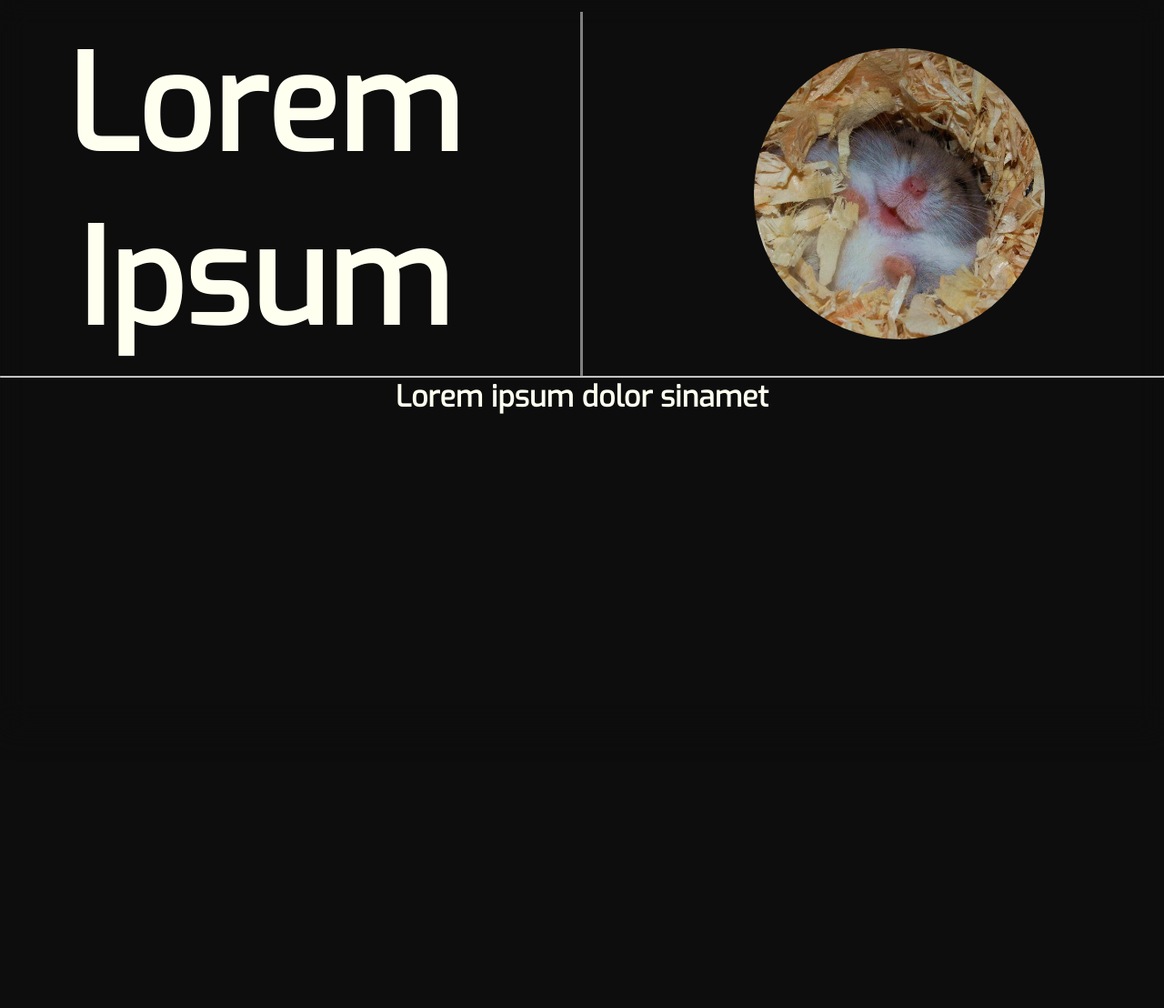
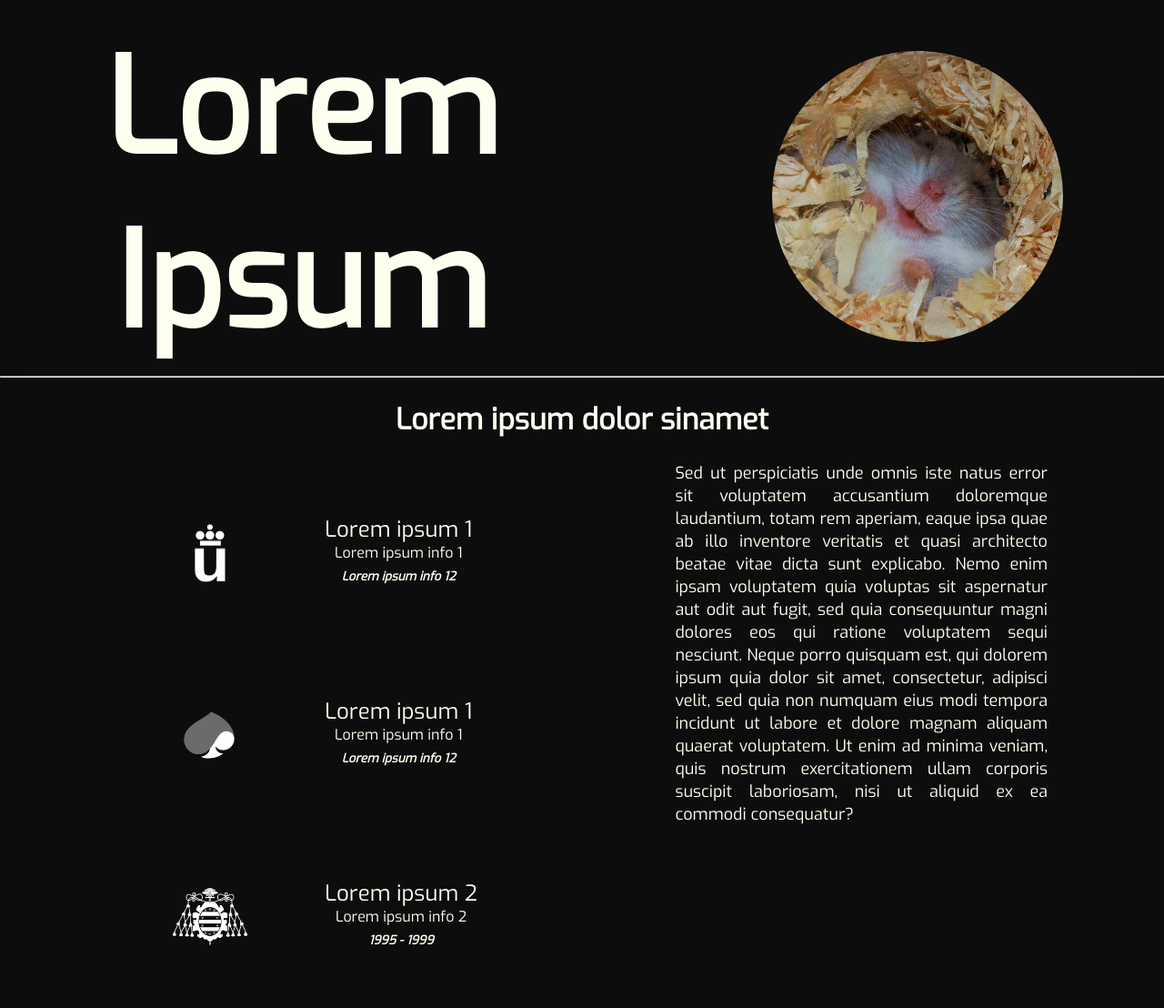
Before and after one commit to LuisBoto/luisboto, a plain HTML site: page docs/index.html in a window 1280 px wide. Shown: the whole page at 91% size. Before the commit the page ends 813 px from the top, so only its background shows below. Drawn offline with Linux system fonts and the light colour scheme.

Commit message:
Added logo layout

```diff
--- a/docs/css/pageStyle.css
+++ b/docs/css/pageStyle.css
@@ -12,27 +12,27 @@ h1, h2, h3 {
   font-weight: 700;
   font-size: xx-large;
   text-align: center;
+  margin: 2% 2%;
 }
 
 p {
   text-align: justify;
   text-justify: inter-word;
   margin: auto;
-  font-size: large;
+  font-size: normal;
   line-height: 25px;
 }
 
-.titleContainer {
+#titleContainer {
   display: grid;
-  grid-template-columns: 5fr 1fr 5fr;
+  grid-template-columns: 5fr 1fr 4fr;
   grid-template-rows: 1fr;
   margin: auto 2%;
   height: 25em;
-  margin: auto;
   animation: fadein 1s;
 }
 
-h2, h3, p, hr, #verticalSeparator {
+h2, h3, p, hr, #verticalSeparator, #expContainer {
   animation: fadein 3s;
 }
 
@@ -66,3 +66,43 @@ h2, h3, p, hr, #verticalSeparator {
   align-self: center; /* Center vertically */
   justify-self: center; /* Center horizontally */
 }
+
+#expContainer {
+  display: grid;
+  grid-template-columns: 1fr 2fr 2fr;
+  grid-template-rows: 1fr 1fr 1fr;
+  width: 80%;
+  margin: 2% auto;
+}
+
+#expDescription {
+  grid-column: 3;
+  grid-row: 1 / 3;
+  align-self: center;
+  justify-self: center;
+  font-size: large;
+}
+
+.expLogo {
+  max-width: 6em;
+  height: 4em;
+  align-self: center;
+  justify-self: center;
+}
+
+.expInfo {
+  display: inline-block;
+  text-align: center;
+  justify-self: left;
+  margin-right: 10%;
+  margin-left: 0;
+}
+
+.expInfo::first-line {
+  font-size: x-large;
+}
+
+.smallBold {
+  font-size: smaller;
+  font-style: italic;
+}
--- a/docs/index.html
+++ b/docs/index.html
@@ -23,13 +23,44 @@
     <script src="./Main.js"></script>
 
     <div id="contentDiv">
-    <div class="titleContainer">
+        <div id="titleContainer">
             <h1 id="welcomeTitle">Lorem Ipsum</h1>
-        <div id="verticalSeparator"></div>
+            <!-- <div id="verticalSeparator"></div> -->
             <img id="portraitPicture" src="./res/portrait.png" alt="Owner's portrait picture" />
         </div>
         <hr>
         <h2>Lorem ipsum dolor sinamet</h2>
+        <div id="expContainer">
+            <p id="expDescription""">Sed ut perspiciatis unde omnis iste natus error sit voluptatem accusantium doloremque laudantium,
+               totam rem aperiam, eaque ipsa quae ab illo inventore veritatis et quasi architecto beatae vitae dicta sunt
+               explicabo. Nemo enim ipsam voluptatem quia voluptas sit aspernatur aut odit aut fugit,
+               sed quia consequuntur magni dolores eos qui ratione voluptatem sequi nesciunt.
+               Neque porro quisquam est, qui dolorem ipsum quia dolor sit amet, consectetur, adipisci velit,
+               sed quia non numquam eius modi tempora incidunt ut labore et dolore magnam aliquam quaerat voluptatem.
+               Ut enim ad minima veniam, quis nostrum exercitationem ullam corporis suscipit laboriosam, nisi ut aliquid
+               ex ea commodi consequatur?</p>
+
+            <img class="expLogo" src="./res/urjc.png" alt="URJC logo" />
+            <p class="expInfo">
+                Lorem ipsum 1 <br>
+                Lorem ipsum info 1 <br>
+                <b class="smallBold">Lorem ipsum info 12</b>
+            </p>
+
+            <img class="expLogo" src="./res/capgemini.png" alt="Capgemini logo" />
+            <p class="expInfo">
+                Lorem ipsum 1 <br>
+                Lorem ipsum info 1 <br>
+                <b class="smallBold">Lorem ipsum info 12</b>
+            </p>
+
+            <img class="expLogo" src="./res/uniovi.png" alt="UniOvi logo" />
+            <p class="expInfo">
+                Lorem ipsum 2 <br>
+                Lorem ipsum info 2 <br>
+                <b class="smallBold"> 1995 - 1999 </b>
+            </p>
+        </div>
     </div>
 </body>
 </html>
```
Also changed, not shown: docs/res/capgemini.png (added), docs/res/uniovi.png (added), docs/res/urjc.png (added). Lines whose indentation alone changed are shown as unchanged.
